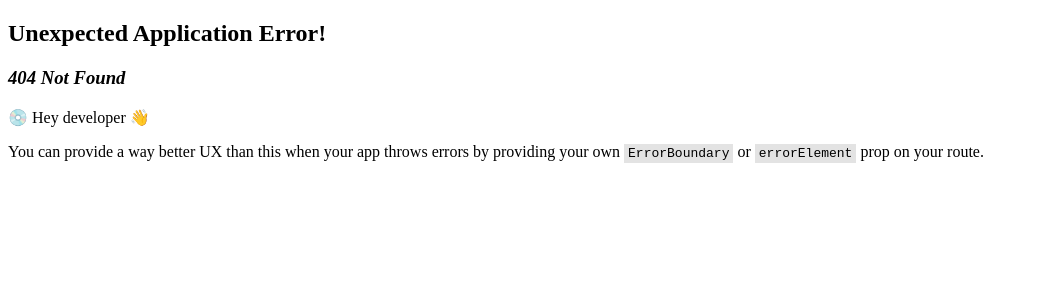
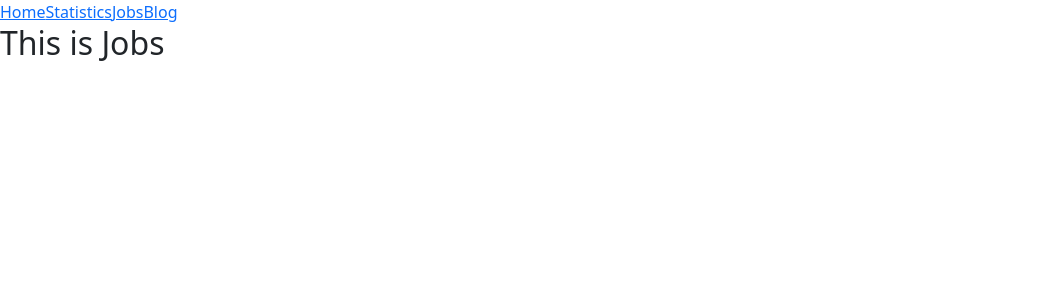
Before and after one commit to propa-zaman/hiring-hub, a React (Vite) app: page /jobs in a window 1280 px wide. Before the commit this address had no page. Shown: the top 300 px of the page, without its empty margins (0-1046 px from the left). Built offline with nearby package versions, Linux system fonts and the light colour scheme.

Commit message:
Components are created

```diff
--- a/package.json
+++ b/package.json
@@ -9,9 +9,11 @@
     "preview": "vite preview"
   },
   "dependencies": {
+    "bootstrap": "^5.2.3",
     "localforage": "^1.10.0",
     "match-sorter": "^6.3.1",
     "react": "^18.2.0",
+    "react-bootstrap": "^2.7.2",
     "react-dom": "^18.2.0",
     "react-router-dom": "^6.10.0",
     "sort-by": "^1.2.0"
--- /dev/null
+++ b/src/Components/Blog/Blog.jsx
@@ -0,0 +1,11 @@
+import React from 'react';
+
+const Blog = () => {
+    return (
+        <div>
+            <h2>This is Blog</h2>
+        </div>
+    );
+};
+
+export default Blog;
--- /dev/null
+++ b/src/Components/Error/Error.jsx
@@ -0,0 +1,13 @@
+import React from 'react';
+
+const Error = () => {
+
+        return (
+            <div>
+                <h1>Oops!</h1>
+                <p>Sorry, an unexpected error has occurred.</p>
+            </div>
+        );
+    };
+
+export default Error;
--- /dev/null
+++ b/src/Components/Header/Header.jsx
@@ -0,0 +1,17 @@
+import React from 'react';
+import { Link } from 'react-router-dom';
+
+const Header = () => {
+    return (
+        <div>
+            <nav>
+            <Link to="/">Home</Link>
+            <Link to="/statistics">Statistics</Link>
+            <Link to="/jobs">Jobs</Link>
+            <Link to="/blog">Blog</Link>
+        </nav>
+        </div>
+    );
+};
+
+export default Header;
--- /dev/null
+++ b/src/Components/Home/Home.jsx
@@ -0,0 +1,11 @@
+import React from 'react';
+
+const Home = () => {
+    return (
+        <div>
+            <h2>This is home</h2>
+        </div>
+    );
+};
+
+export default Home;
--- /dev/null
+++ b/src/Components/Jobs/Jobs.jsx
@@ -0,0 +1,11 @@
+import React from 'react';
+
+const Jobs = () => {
+    return (
+        <div>
+            <h2>This is Jobs</h2>
+        </div>
+    );
+};
+
+export default Jobs;
--- /dev/null
+++ b/src/Components/Layout/Main.jsx
@@ -0,0 +1,14 @@
+import React from 'react';
+import { Outlet } from 'react-router-dom';
+import Header from '../Header/Header';
+
+const Main = () => {
+    return (
+        <div>
+            <Header></Header>
+            <Outlet></Outlet>
+        </div>
+    );
+};
+
+export default Main;
--- /dev/null
+++ b/src/Components/Statistics/Statistics.jsx
@@ -0,0 +1,11 @@
+import React from 'react';
+
+const Statistics = () => {
+    return (
+        <div>
+            <h2>This is statistics</h2>
+        </div>
+    );
+};
+
+export default Statistics;
--- a/src/main.jsx
+++ b/src/main.jsx
@@ -5,16 +5,43 @@ import {
   RouterProvider,
 } from "react-router-dom";
 import './index.css'
+import 'bootstrap/dist/css/bootstrap.min.css';
+import Home from './Components/Home/Home';
+import Main from './Components/Layout/Main';
+import Statistics from './Components/Statistics/Statistics';
+import Jobs from './Components/Jobs/Jobs';
+import Blog from './Components/Blog/Blog';
+import Error from './Components/Error/Error';
 
 const router = createBrowserRouter([
   {
     path: "/",
-    element: <div>Hello world!</div>,
+    element: <Main></Main>,
+    errorElement: <Error></Error>,
+    children: [
+      {
+        path: "/",
+        element: <Home></Home>
+      },
+      {
+        path: "statistics",
+        element: <Statistics></Statistics>
+      },
+      {
+        path: "jobs",
+        element: <Jobs></Jobs>
+      },
+      {
+        path: "blog",
+        element: <Blog></Blog>
+      }
+
+    ]
   },
 ]);
 
 ReactDOM.createRoot(document.getElementById('root')).render(
   <React.StrictMode>
-  <RouterProvider router={router}></RouterProvider>
+    <RouterProvider router={router}></RouterProvider>
   </React.StrictMode>,
 )
```
Also changed, not shown: 1 other file (tests, documents, lock files or other folders).
